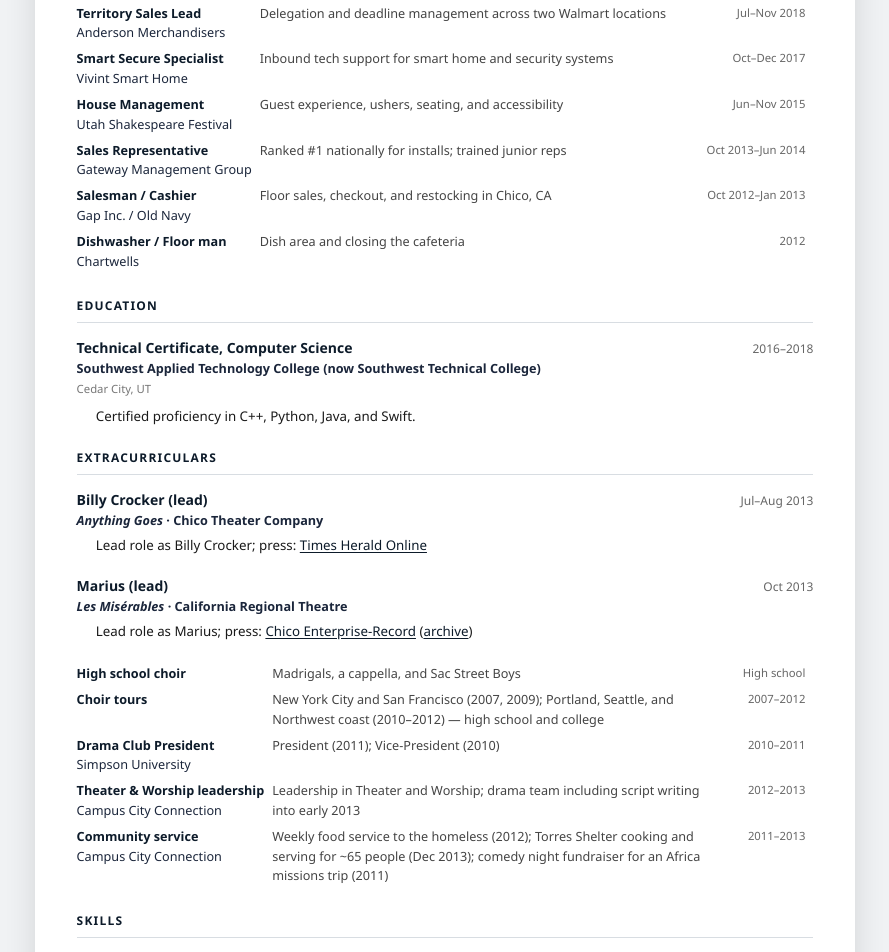
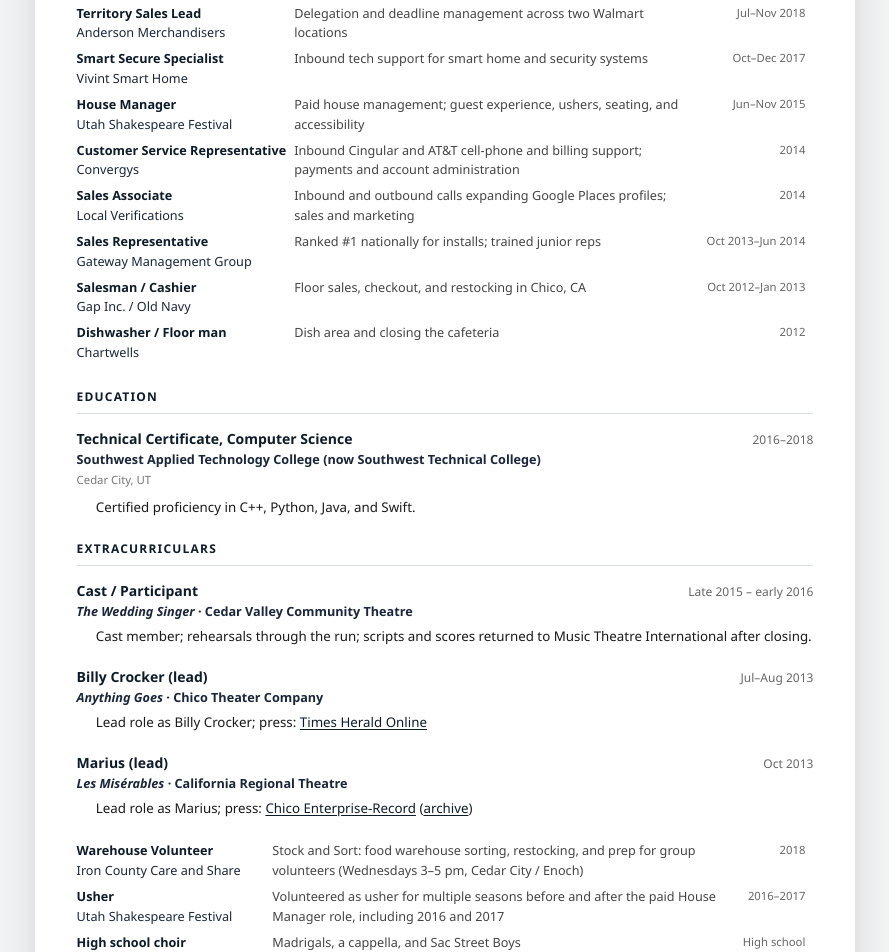
Before and after one commit to austenstrine/austenstrine_portfolio, a Next.js app in the folder apps/web/: page /cv in a window 1280 px wide. Shown: the part 1580-2532 px from the top of the page, without its empty margins (195-1084 px from the left). Built offline with nearby package versions, Linux system fonts and the light colour scheme; no server answers.

Commit message:
Flesh CV from 2014–2018 employment and volunteer source.
Add Convergys, Local Verifications, Wedding Singer, USF ushering, and Care and Share; align Infowest end date and House Manager wording. Leave The King and I out.

```diff
--- a/apps/web/src/app/cv/CvDocument.tsx
+++ b/apps/web/src/app/cv/CvDocument.tsx
@@ -226,7 +226,7 @@ export function CvDocument() {
 							Tech Support
 						</span>
 						<span className="cv-job-dates">
-							Mar 2016 – Sep 2017 · 1 yr 7 mos
+							Mar 2016 – Oct 2017 · 1 yr 7 mos
 						</span>
 					</div>
 					<div className="cv-job-company">
@@ -287,17 +287,49 @@ export function CvDocument() {
 						<tr>
 							<td>
 								<div>
-									House Management
+									House Manager
 								</div>
 								<div className="cv-additional-org">
 									Utah Shakespeare Festival
 								</div>
 							</td>
 							<td>
-								Guest experience, ushers, seating, and accessibility
+								Paid house management; guest experience, ushers, seating, and accessibility
 							</td>
 							<td>
 								Jun–Nov 2015
+							</td>
+						</tr>
+						<tr>
+							<td>
+								<div>
+									Customer Service Representative
+								</div>
+								<div className="cv-additional-org">
+									Convergys
+								</div>
+							</td>
+							<td>
+								Inbound Cingular and AT&amp;T cell-phone and billing support; payments and account administration
+							</td>
+							<td>
+								2014
+							</td>
+						</tr>
+						<tr>
+							<td>
+								<div>
+									Sales Associate
+								</div>
+								<div className="cv-additional-org">
+									Local Verifications
+								</div>
+							</td>
+							<td>
+								Inbound and outbound calls expanding Google Places profiles; sales and marketing
+							</td>
+							<td>
+								2014
 							</td>
 						</tr>
 						<tr>
@@ -386,6 +418,28 @@ export function CvDocument() {
 				<div className="cv-job">
 					<div className="cv-job-header">
 						<span className="cv-job-title">
+							Cast / Participant
+						</span>
+						<span className="cv-job-dates">
+							Late 2015 – early 2016
+						</span>
+					</div>
+					<div className="cv-job-company">
+						<em>
+							The Wedding Singer
+						</em>
+						{' '}
+						· Cedar Valley Community Theatre
+					</div>
+					<ul>
+						<li>
+							Cast member; rehearsals through the run; scripts and scores returned to Music Theatre International after closing.
+						</li>
+					</ul>
+				</div>
+				<div className="cv-job">
+					<div className="cv-job-header">
+						<span className="cv-job-title">
 							Billy Crocker (lead)
 						</span>
 						<span className="cv-job-dates">
@@ -455,6 +509,38 @@ export function CvDocument() {
 				</div>
 				<table className="cv-additional">
 					<tbody>
+						<tr>
+							<td>
+								<div>
+									Warehouse Volunteer
+								</div>
+								<div className="cv-additional-org">
+									Iron County Care and Share
+								</div>
+							</td>
+							<td>
+								Stock and Sort: food warehouse sorting, restocking, and prep for group volunteers (Wednesdays 3–5 pm, Cedar City / Enoch)
+							</td>
+							<td>
+								2018
+							</td>
+						</tr>
+						<tr>
+							<td>
+								<div>
+									Usher
+								</div>
+								<div className="cv-additional-org">
+									Utah Shakespeare Festival
+								</div>
+							</td>
+							<td>
+								Volunteered as usher for multiple seasons before and after the paid House Manager role, including 2016 and 2017
+							</td>
+							<td>
+								2016–2017
+							</td>
+						</tr>
 						<tr>
 							<td>
 								<div>
```
Also changed, not shown: apps/web/src/data/experience.ts (+24 -3 lines).
